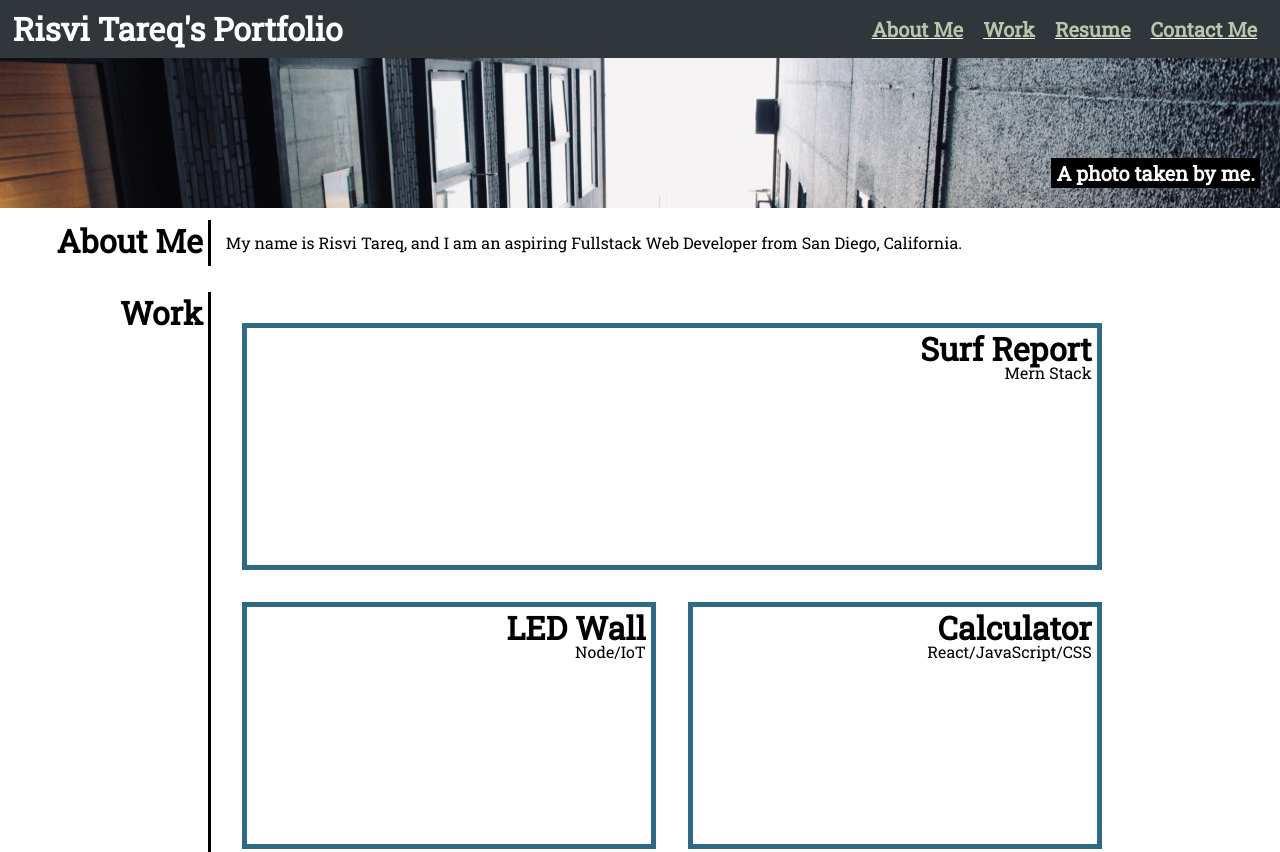
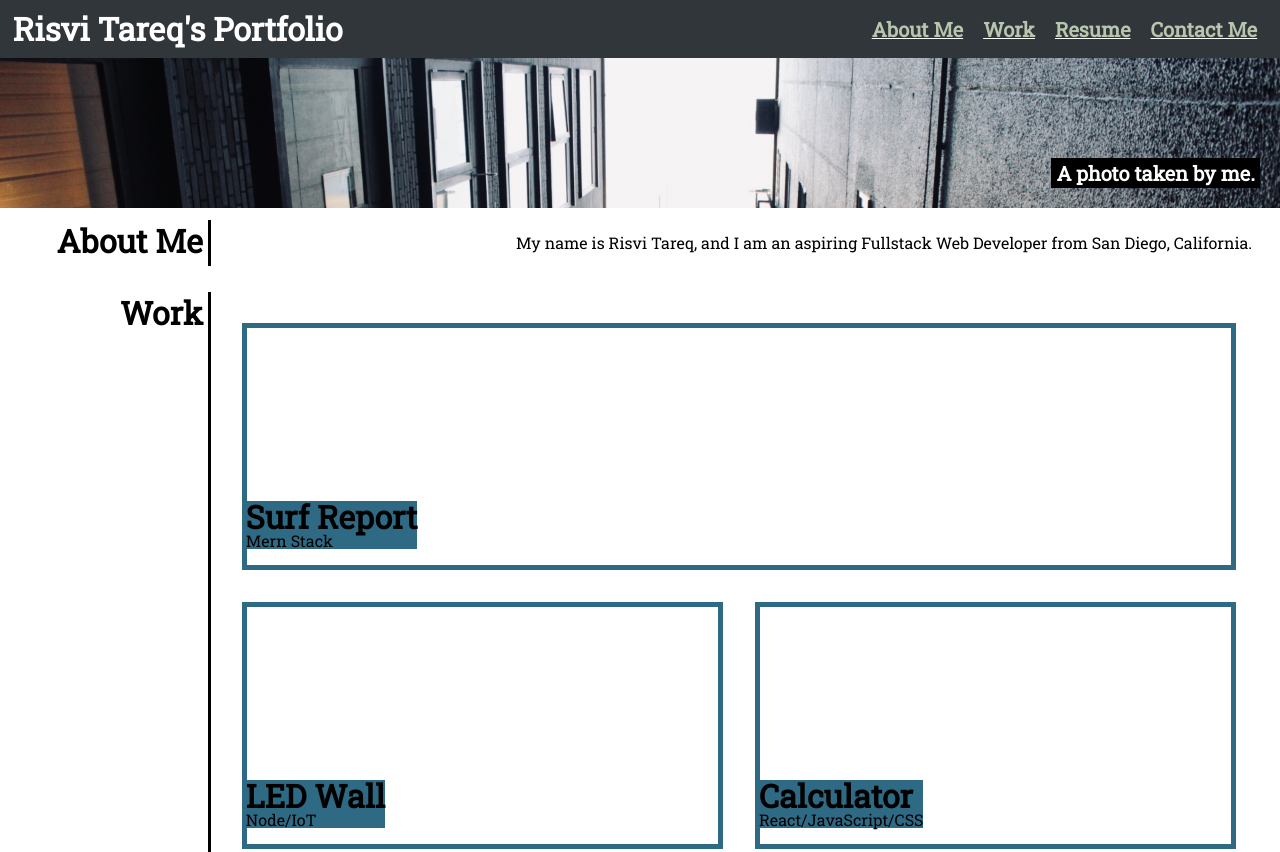
Before and after one commit to ivsir/Professional-Portfolio, a plain HTML site: page index.html in a window 1280 px wide. Shown: the top 852 px of the page. Drawn offline with Linux system fonts and the light colour scheme.

Commit message:
adjusted the card headers with css

```diff
--- a/assets/css/style.css
+++ b/assets/css/style.css
@@ -65,6 +65,7 @@ li a {
 }
 
 .details {
+    width: 100%;
     margin: 10px;
     padding: 5px;
 }
@@ -74,9 +75,8 @@ li a {
 }
 
 .mainCard {
-    /* position: relative; */
+    position: relative;
     border: 5px solid rgb(46, 106, 132);
-    /* margin-bottom: 20px; */
     min-height: 247px;
     padding: 5px;
 }
@@ -103,11 +103,15 @@ li a {
     min-height: 247px;
     padding: 5px;
     margin: 16px;
+    position: relative;
 }
 
 .cardHeader {
-    /* position: absolute; */
-
+    text-align: left;
+    background-color: rgb(46, 106, 132);
+    margin-left: -6px;
+    position: absolute;
+    bottom: 16px;
 }
 
 /* footer contents */
```
